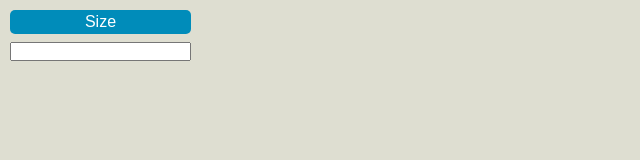
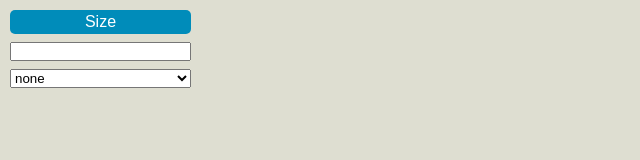
Before and after one commit to Adrian030304/Etch-A-Sketch, a plain HTML site: page index.html in a window 1280 px wide. Shown: the whole page, without its empty margins (0-640 px from the left). Drawn offline with Linux system fonts and the light colour scheme.

Commit message:
for each for the options for filtering

```diff
--- a/main.js
+++ b/main.js
@@ -1,10 +1,24 @@
 
-let container = document.querySelector(".container")
+let container = document.querySelector(".container");
 let grid ;
-let btnReqChange = document.querySelector("#btn-change")
-const inputElement = document.createElement('input')
-inputElement.type = 'number'
-btnReqChange.parentElement.appendChild(inputElement)
+let btnReqChange = document.querySelector("#btn-change");
+const inputElement = document.createElement('input');
+inputElement.type = 'number';
+
+const filterElement = document.createElement('select');
+
+
+btnReqChange.parentElement.appendChild(inputElement);
+btnReqChange.parentElement.appendChild(filterElement)
+
+const options = ['none', 'square', 'round']
+
+options.forEach(option => {
+    const o = document.createElement('option')
+    o.innerText = option
+    filterElement.appendChild(o)
+})
+
 
 
 
--- a/stylesheet.css
+++ b/stylesheet.css
@@ -63,3 +63,7 @@ body{
     border-radius: 5px;
 
 }
+
+#btn-change:hover {
+    background-color: #33c8fa;
+}
```
